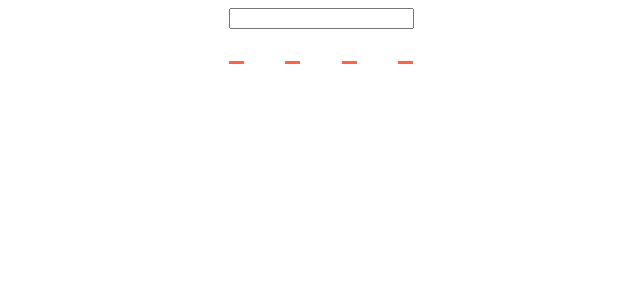
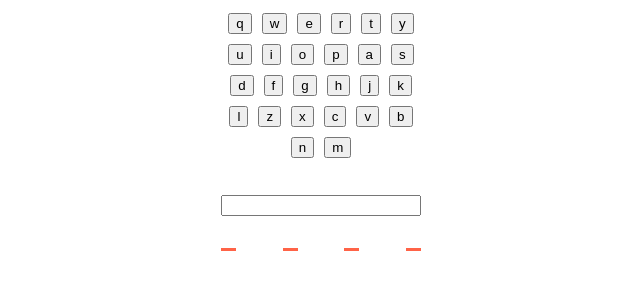
Before and after one commit to sebastiansiejek/hangman, a React (Create React App) app: page / in a window 1280 px wide. Shown: the top 300 px of the page, without its empty margins (319-959 px from the left). Built offline with nearby package versions, Linux system fonts and the light colour scheme.

Commit message:
feat: add Chars

```diff
--- a/src/App.tsx
+++ b/src/App.tsx
@@ -5,6 +5,7 @@ import React from 'react'
 import store from './store/store'
 import { Provider } from 'react-redux'
 import CorrectWord from './components/CorrectWord'
+import Chars from './components/Chars'
 
 function App() {
   return (
@@ -17,6 +18,7 @@ function App() {
           justifyContent: 'center'
         }}
       >
+        <Chars />
         <AddChar />
         <CorrectWord />
         <HangMan />
--- /dev/null
+++ b/src/components/Chars/Chars.tsx
@@ -0,0 +1,67 @@
+import React from 'react'
+import { useDispatch } from 'react-redux'
+import styled from 'styled-components'
+import { addChar } from '../../store/reducers/wordsSlice'
+
+const Chars = () => {
+  const dispatch = useDispatch()
+
+  const StyledChars = styled.div`
+    display: flex;
+    justify-content: center;
+    flex-wrap: wrap;
+    max-width: 200px;
+
+    > * {
+      margin: 5px;
+    }
+  `
+
+  const chars = [
+    'q',
+    'w',
+    'e',
+    'r',
+    't',
+    'y',
+    'u',
+    'i',
+    'o',
+    'p',
+    'a',
+    's',
+    'd',
+    'f',
+    'g',
+    'h',
+    'j',
+    'k',
+    'l',
+    'z',
+    'x',
+    'c',
+    'v',
+    'b',
+    'n',
+    'm'
+  ]
+
+  const handleClick = (
+    e: React.MouseEvent<HTMLButtonElement>,
+    char: string
+  ) => {
+    dispatch(addChar(char))
+  }
+
+  return (
+    <StyledChars>
+      {chars.map((char) => (
+        <button key={char} onClick={(e) => handleClick(e, char)}>
+          {char}
+        </button>
+      ))}
+    </StyledChars>
+  )
+}
+
+export default Chars
--- /dev/null
+++ b/src/components/Chars/index.js
@@ -0,0 +1,3 @@
+import Chars from './Chars'
+
+export default Chars
```
